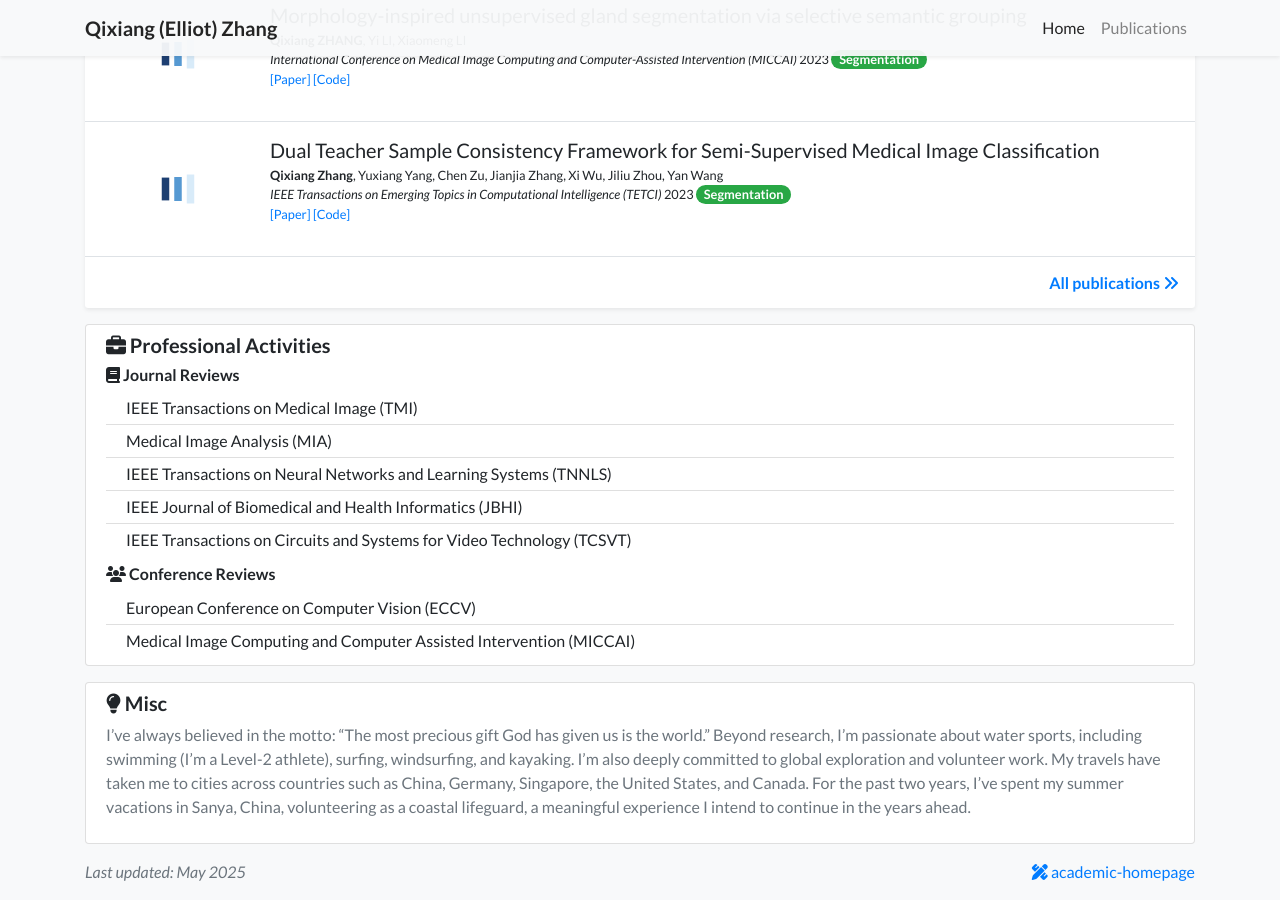
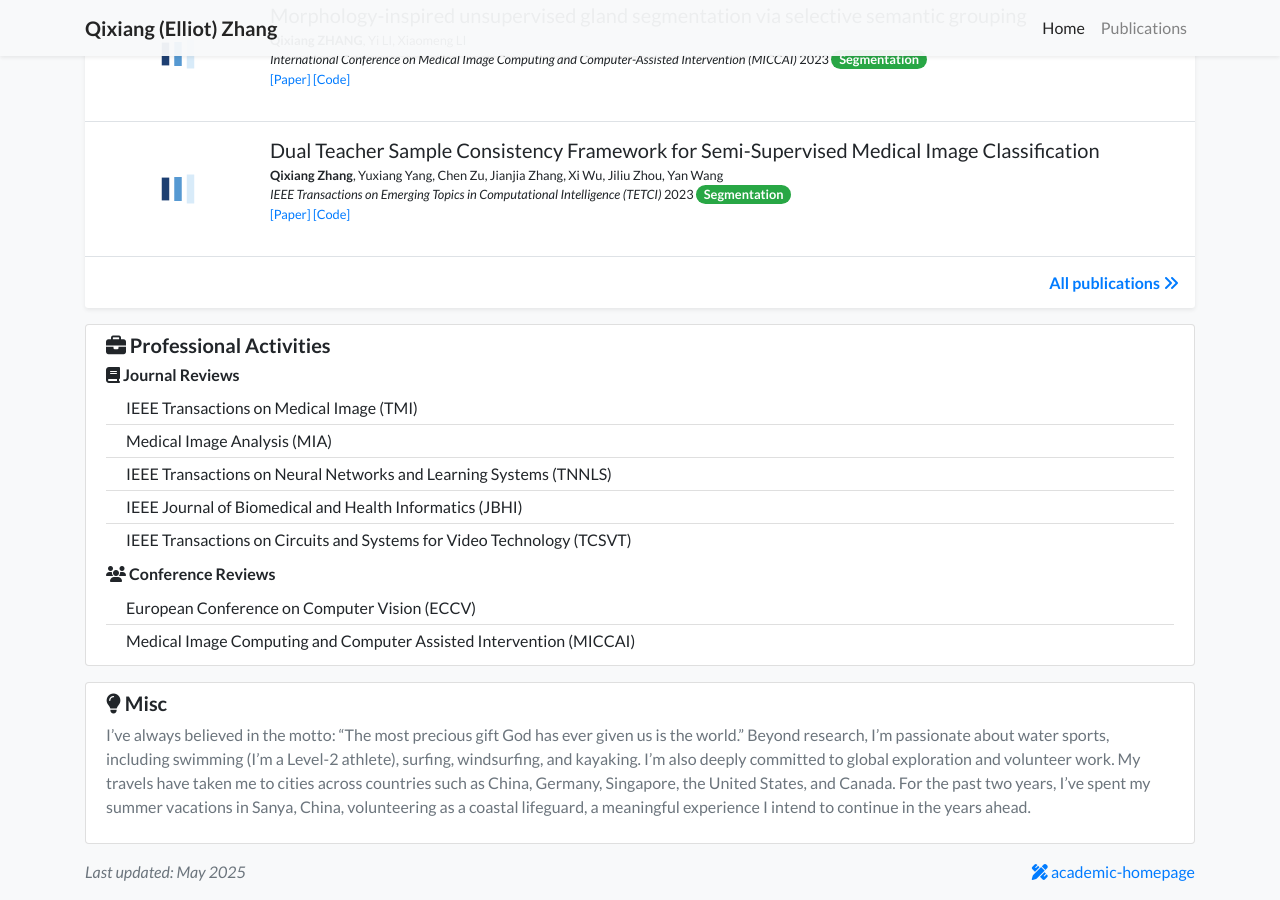
Before and after one commit to Elliot-QxZhang/Elliot-QxZhang.github.io, a Jekyll site: the page built from index.html, in a window 1280 px wide and 900 px high, scrolled down 2343 px. Built offline with Jekyll 4.4.1, drawn with Linux system fonts in a browser that asks for light colours; nearby versions of some CDN libraries; a style sheet for code colours, icons or effects is not loaded.

Commit message:
Update misc.yml

```diff
--- a/_data/misc.yml
+++ b/_data/misc.yml
@@ -1 +1 @@
-thoughts_on_life: "I’ve always believed in the motto: “The most precious gift God has given us is the world.” Beyond research, I’m passionate about water sports, including swimming (I’m a Level-2 athlete), surfing, windsurfing, and kayaking. I’m also deeply committed to global exploration and volunteer work. My travels have taken me to cities across countries such as China, Germany, Singapore, the United States, and Canada. For the past two years, I’ve spent my summer vacations in Sanya, China, volunteering as a coastal lifeguard, a meaningful experience I intend to continue in the years ahead."
+thoughts_on_life: "I’ve always believed in the motto: “The most precious gift God has ever given us is the world.” Beyond research, I’m passionate about water sports, including swimming (I’m a Level-2 athlete), surfing, windsurfing, and kayaking. I’m also deeply committed to global exploration and volunteer work. My travels have taken me to cities across countries such as China, Germany, Singapore, the United States, and Canada. For the past two years, I’ve spent my summer vacations in Sanya, China, volunteering as a coastal lifeguard, a meaningful experience I intend to continue in the years ahead."
```
